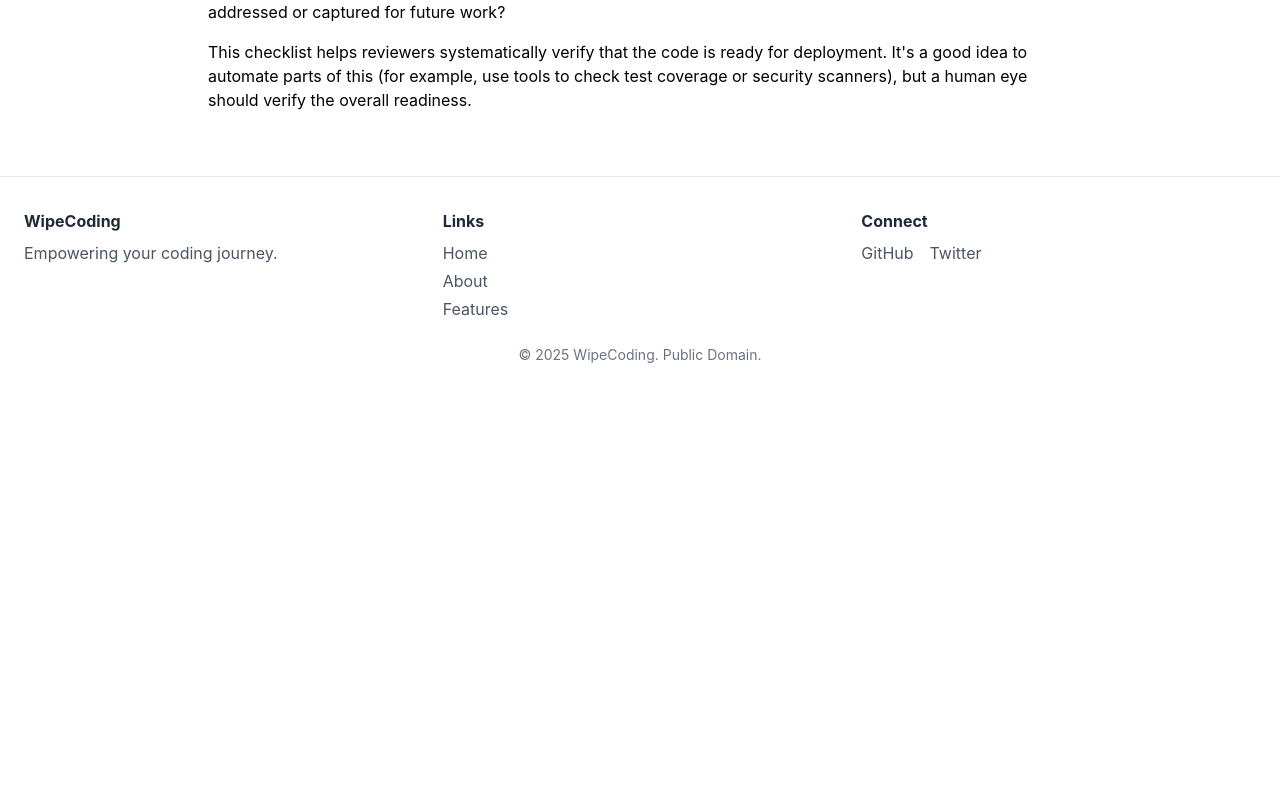
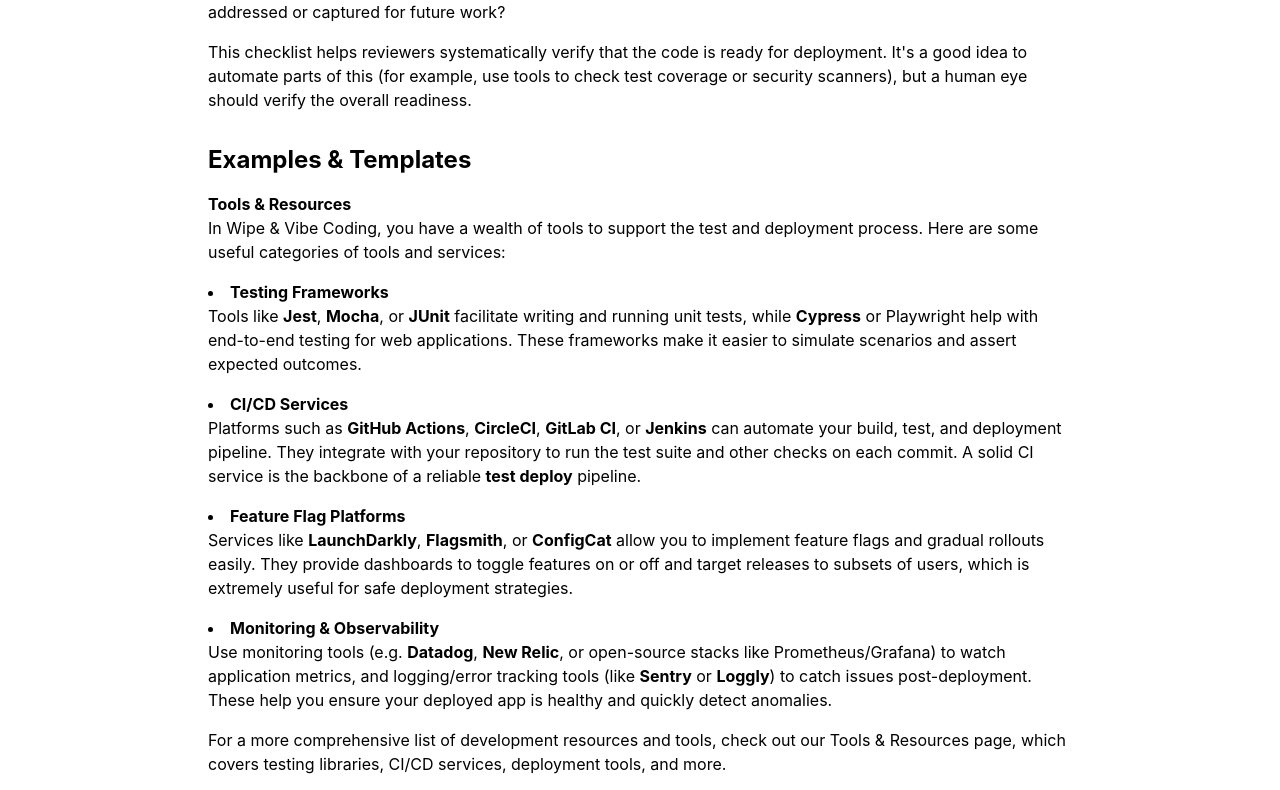
Before and after one commit to godomainz/wipe_coding_web_react, a React (Create React App) app: page /test-deploy in a window 1280 px wide. Shown: the part 3230-4020 px from the top of the page. Before the commit the page ends 3627 px from the top, so only its background shows below. Built offline with nearby package versions, Linux system fonts and the light colour scheme.

Commit message:
added ToolsResources

```diff
--- a/src/Pages/TestDeploy.tsx
+++ b/src/Pages/TestDeploy.tsx
@@ -196,6 +196,50 @@
         </div>
 };
 
+const ToolsResources: React.FC = ()=>{
+        return <div className='py-4'>
+            <motion.h2 variants={itemVariants} className="text-2xl font-bold mb-4">Examples & Templates</motion.h2>
+                <motion.div variants={itemVariants}>
+                    <strong>Tools & Resources</strong>
+                    <p>
+                      In Wipe & Vibe Coding, you have a wealth of tools to support the test and deployment process. Here are some useful categories of tools and services:
+                    </p>
+                </motion.div>
+                <ul className="list-disc list-inside space-y-4 py-4">
+                    <motion.li variants={itemVariants}>
+                        <strong>Testing Frameworks</strong>
+                        <p>
+                           Tools like <strong>Jest</strong>, <strong>Mocha</strong>, or <strong>JUnit</strong> facilitate writing and running unit tests, while <strong>Cypress</strong> or Playwright help with end-to-end testing for web applications.
+                           These frameworks make it easier to simulate scenarios and assert expected outcomes.
+                        </p>
+                    </motion.li>
+                    <motion.li variants={itemVariants}>
+                        <strong>CI/CD Services</strong>
+                        <p>
+                            Platforms such as <strong>GitHub Actions</strong>, <strong>CircleCI</strong>, <strong>GitLab CI</strong>, or <strong>Jenkins</strong> can automate your build, test, and deployment pipeline.
+                            They integrate with your repository to run the test suite and other checks on each commit. A solid CI service is the backbone of a reliable <strong>test deploy</strong> pipeline.
+                        </p>
+                    </motion.li>
+                    <motion.li variants={itemVariants}>
+                        <strong>Feature Flag Platforms</strong>
+                        <p>
+                            Services like <strong>LaunchDarkly</strong>, <strong>Flagsmith</strong>, or <strong>ConfigCat</strong> allow you to implement feature flags and gradual rollouts easily.
+                            They provide dashboards to toggle features on or off and target releases to subsets of users, which is extremely useful for safe deployment strategies.
+                        </p>
+                    </motion.li>
+                    <motion.li variants={itemVariants}>
+                        <strong>Monitoring & Observability</strong>
+                        <p>
+                            Use monitoring tools (e.g. <strong>Datadog</strong>, <strong>New Relic</strong>, or open-source stacks like Prometheus/Grafana) to watch application metrics, and logging/error tracking tools (like <strong>Sentry</strong> or <strong>Loggly</strong>) to catch issues post-deployment.
+                            These help you ensure your deployed app is healthy and quickly detect anomalies.
+                        </p>
+                    </motion.li>
+                </ul>
+                    <motion.p>
+                        For a more comprehensive list of development resources and tools, check out our Tools & Resources page, which covers testing libraries, CI/CD services, deployment tools, and more.
+                    </motion.p>
+        </div>
+};
 
 const TestDeploy: React.FC = () => {
   useEffect(() => {
@@ -221,6 +265,7 @@
                     <CorePrincipals/>
                     <StepByStepGuide />
                     <ExamplesTemplates />
+                    <ToolsResources />
             </div>
         </motion.main>
         <Footer />
```
